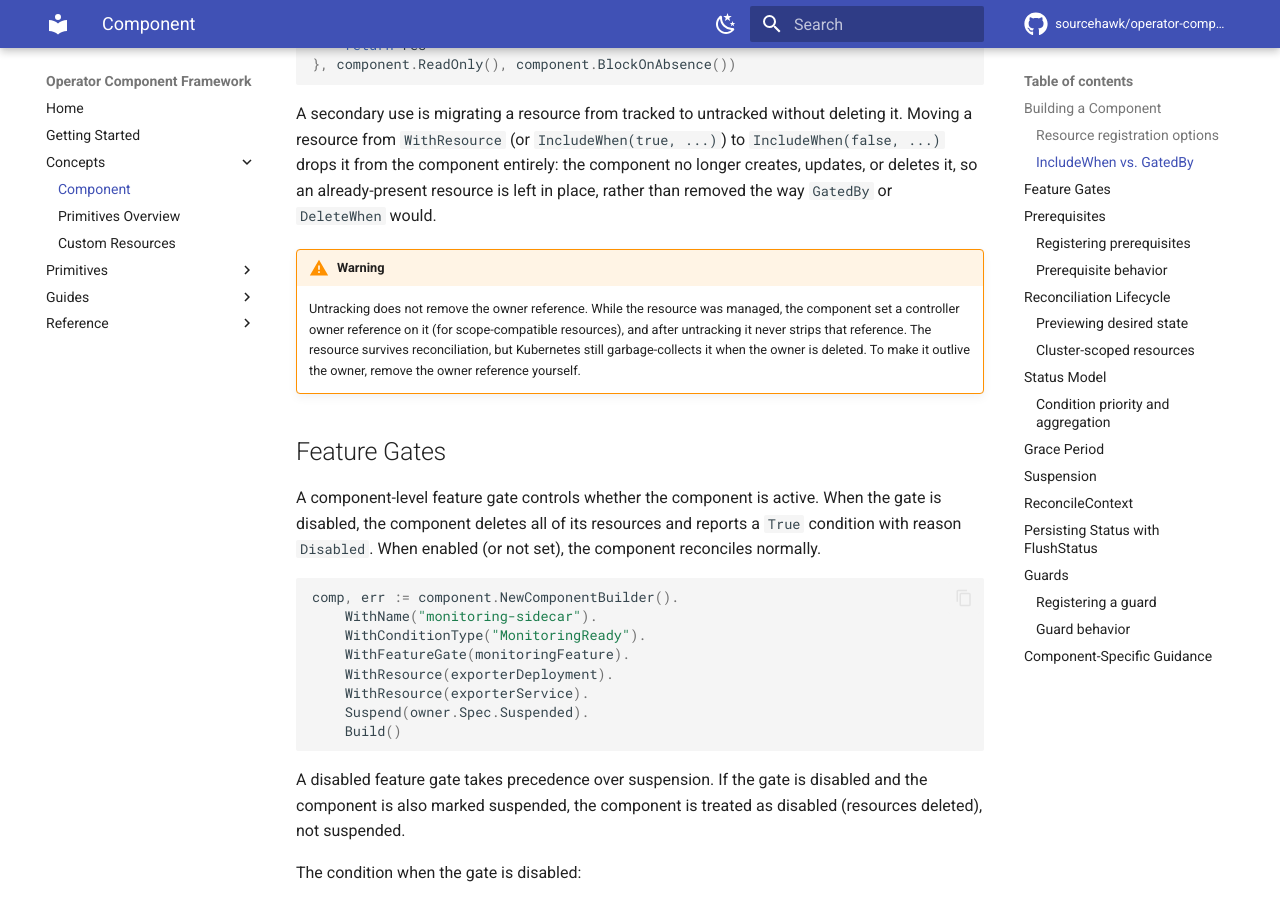
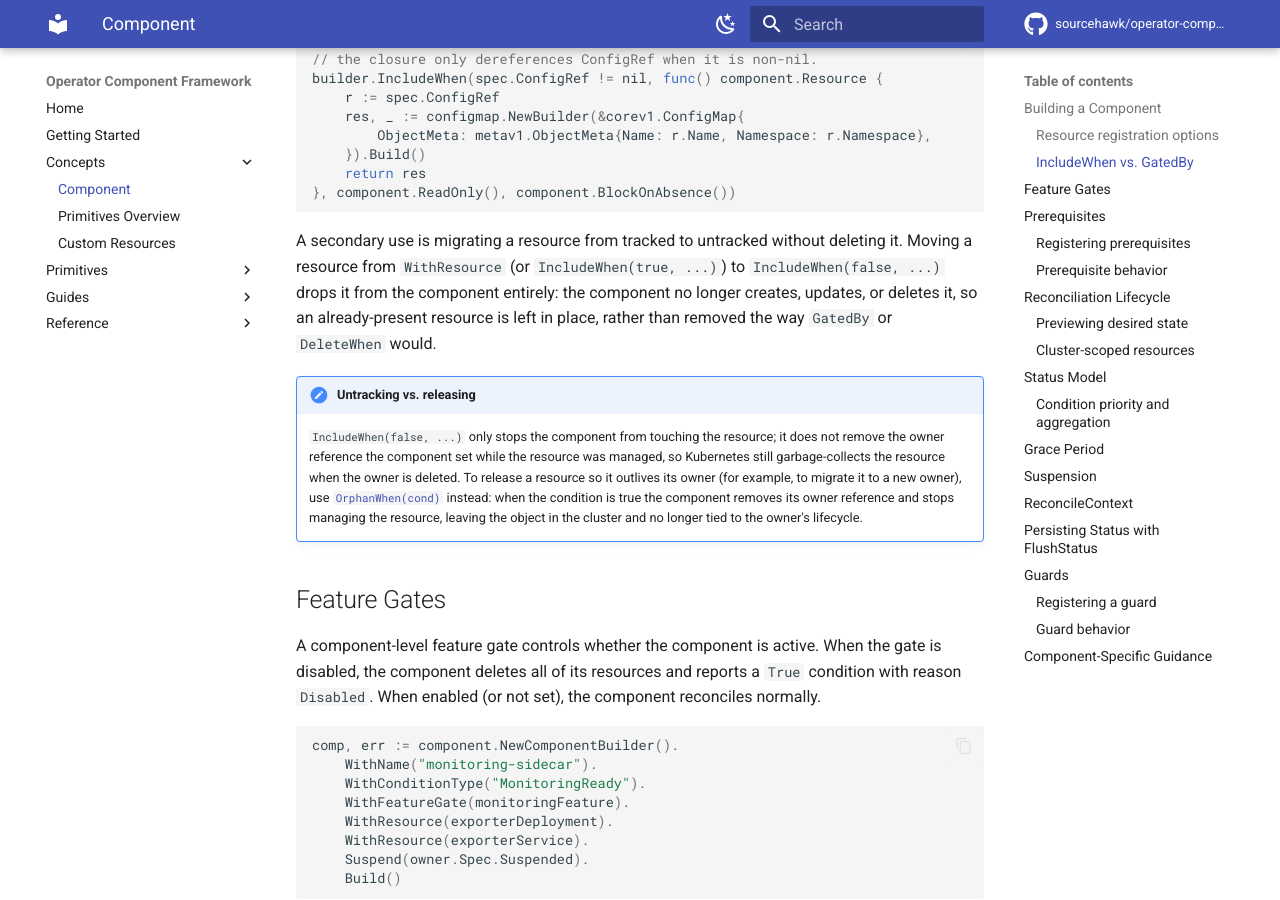
Before and after one commit to sourcehawk/operator-component-framework, an MkDocs documentation site: the page built from docs/component.md, in a window 1280 px wide and 900 px high, scrolled down 3124 px. Built offline with MkDocs 1.6.1 and Material for MkDocs 9.7.7, drawn with Linux system fonts in a browser that asks for light colours; comment, search, counter and statistics services are not loaded; some of the changed text lies outside the part shown.

Commit message:
docs: adopt OrphanWhen in the component resource-options docs
Add OrphanWhen(cond) to the resource-options table, and replace the IncludeWhen
'remove the owner reference yourself' warning with a note recommending
OrphanWhen for releasing a resource so it outlives its owner. Include OrphanWhen
in the ReadOnly exclusivity list.

Co-Authored-By: Claude Opus 4.8 (1M context) <noreply@anthropic.com>

```diff
--- a/docs/component.md
+++ b/docs/component.md
@@ -50,21 +50,22 @@ Each resource is registered via `WithResource`. The second argument accepts zero
 control how the component interacts with the resource. A `nil` option is ignored, so a conditionally-assigned option can
 be passed without a guard.
 
-| Option                                              | Behavior                                                                                                      |
-| --------------------------------------------------- | ------------------------------------------------------------------------------------------------------------- |
-| (none)                                              | **Managed**: created or updated via Server-Side Apply; health contributes to the condition                    |
-| `component.ReadOnly()`                              | **Read-only**: fetched but never modified; health still contributes                                           |
-| `component.Delete()` / `component.DeleteWhen(cond)` | **Delete**: removed from the cluster (unconditionally, or when `cond` is true); does not contribute to health |
-| `component.GatedBy(gate)`                           | Deletes the resource when the feature gate is disabled; managed when enabled                                  |
-| `component.Auxiliary()`                             | The resource's health does not contribute to the component condition (a blocked guard still does)             |
-| `component.BlockOnAbsence()`                        | Read-only only: a NotFound records a blocked status and short-circuits the remaining resources                |
-| `component.IgnoreIfAbsent()`                        | Read-only only: a NotFound is silently ignored and last-known state is preserved                              |
-| `component.SuppressGraceInconsistencyWarning()`     | Suppresses the grace/convergence inconsistency warning                                                        |
+| Option                                              | Behavior                                                                                                                                                                                                                                |
+| --------------------------------------------------- | --------------------------------------------------------------------------------------------------------------------------------------------------------------------------------------------------------------------------------------- |
+| (none)                                              | **Managed**: created or updated via Server-Side Apply; health contributes to the condition                                                                                                                                              |
+| `component.ReadOnly()`                              | **Read-only**: fetched but never modified; health still contributes                                                                                                                                                                     |
+| `component.Delete()` / `component.DeleteWhen(cond)` | **Delete**: removed from the cluster (unconditionally, or when `cond` is true); does not contribute to health                                                                                                                           |
+| `component.GatedBy(gate)`                           | Deletes the resource when the feature gate is disabled; managed when enabled                                                                                                                                                            |
+| `component.OrphanWhen(cond)`                        | **Orphan**: when `cond` is true, removes the component's owner reference and stops managing the resource, leaving the object in the cluster; does not contribute to health. Mutually exclusive with the deletion options and `ReadOnly` |
+| `component.Auxiliary()`                             | The resource's health does not contribute to the component condition (a blocked guard still does)                                                                                                                                       |
+| `component.BlockOnAbsence()`                        | Read-only only: a NotFound records a blocked status and short-circuits the remaining resources                                                                                                                                          |
+| `component.IgnoreIfAbsent()`                        | Read-only only: a NotFound is silently ignored and last-known state is preserved                                                                                                                                                        |
+| `component.SuppressGraceInconsistencyWarning()`     | Suppresses the grace/convergence inconsistency warning                                                                                                                                                                                  |
 
 A read-only resource is not owned by the component, so it is never deleted. `ReadOnly()` is mutually exclusive with
-`Delete()`, `DeleteWhen()`, and `GatedBy()`; combining them is a build error. `BlockOnAbsence()` and `IgnoreIfAbsent()`
-each require `ReadOnly()` and are mutually exclusive with each other. To conditionally include a read-only resource, use
-[`IncludeWhen`](#includewhen-vs-gatedby), which omits the resource without deleting it.
+`Delete()`, `DeleteWhen()`, `GatedBy()`, and `OrphanWhen()`; combining them is a build error. `BlockOnAbsence()` and
+`IgnoreIfAbsent()` each require `ReadOnly()` and are mutually exclusive with each other. To conditionally include a
+read-only resource, use [`IncludeWhen`](#includewhen-vs-gatedby), which omits the resource without deleting it.
 
 Options compose. Gate a resource and exclude it from health aggregation in one call:
 
@@ -113,12 +114,14 @@ A secondary use is migrating a resource from tracked to untracked without deleti
 component no longer creates, updates, or deletes it, so an already-present resource is left in place, rather than
 removed the way `GatedBy` or `DeleteWhen` would.
 
-!!! warning
+!!! note "Untracking vs. releasing"
 
-    Untracking does not remove the owner reference. While the resource was managed, the component set a controller owner
-    reference on it (for scope-compatible resources), and after untracking it never strips that reference. The resource
-    survives reconciliation, but Kubernetes still garbage-collects it when the owner is deleted. To make it outlive the
-    owner, remove the owner reference yourself.
+    `IncludeWhen(false, ...)` only stops the component from touching the resource; it does not remove the owner reference
+    the component set while the resource was managed, so Kubernetes still garbage-collects the resource when the owner is
+    deleted. To release a resource so it outlives its owner (for example, to migrate it to a new owner), use
+    [`OrphanWhen(cond)`](#resource-registration-options) instead: when the condition is true the component removes its
+    owner reference and stops managing the resource, leaving the object in the cluster and no longer tied to the owner's
+    lifecycle.
 
 ## Feature Gates
 
```
